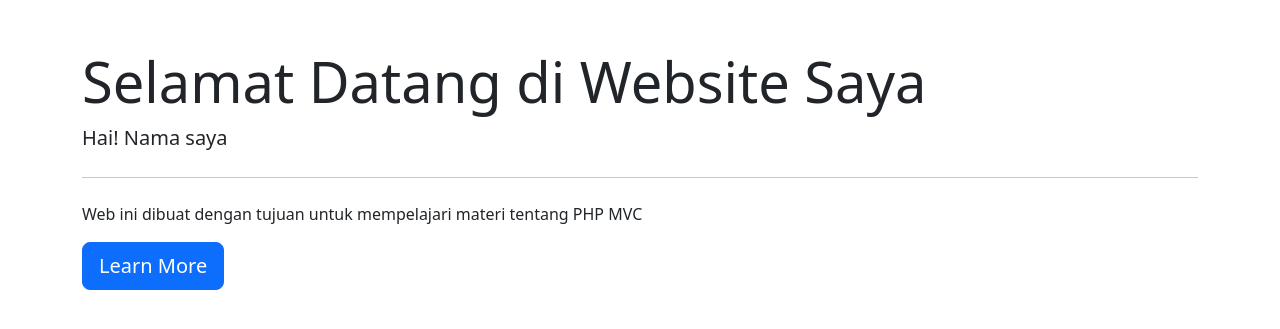
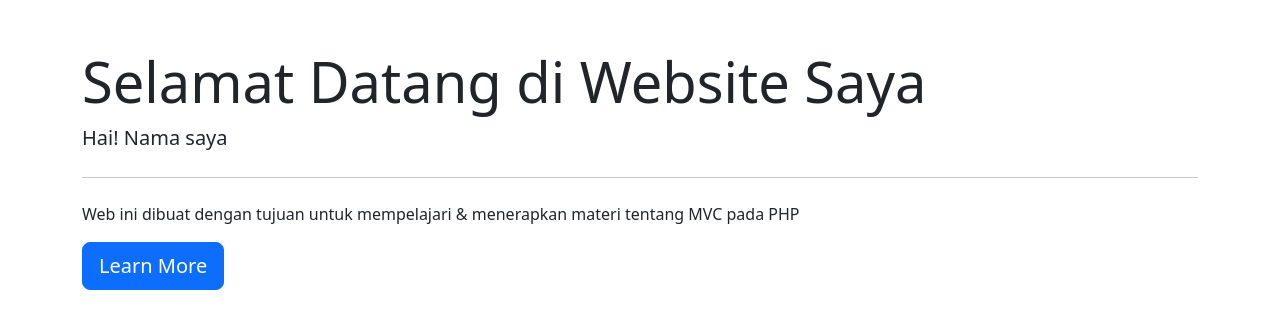
Before and after one commit to AiceKerime/MVC-PHP, a PHP site: the page made by app/views/home/index.php in a window 1280 px wide. Shown: the part 56-385 px from the top of the page. Run offline with PHP 8.4, Linux system fonts and the light colour scheme; the template is opened without the code that fills it, so the values that code supplies are empty; some libraries are stand-ins or nearby versions.

Commit message:
Update index.php

```diff
--- a/app/views/home/index.php
+++ b/app/views/home/index.php
@@ -4,7 +4,7 @@
         <h1 class="display-4">Selamat Datang di Website Saya</h1>
         <p class="lead">Hai! Nama saya <?= $data['nama']; ?></p>
         <hr class="my-4">
-        <p>Web ini dibuat dengan tujuan untuk mempelajari materi tentang PHP MVC</p>
+        <p>Web ini dibuat dengan tujuan untuk mempelajari & menerapkan materi tentang MVC pada PHP</p>
         <a class="btn btn-primary btn-lg" href="#" role="button">Learn More</a>
 
     </div>
```
